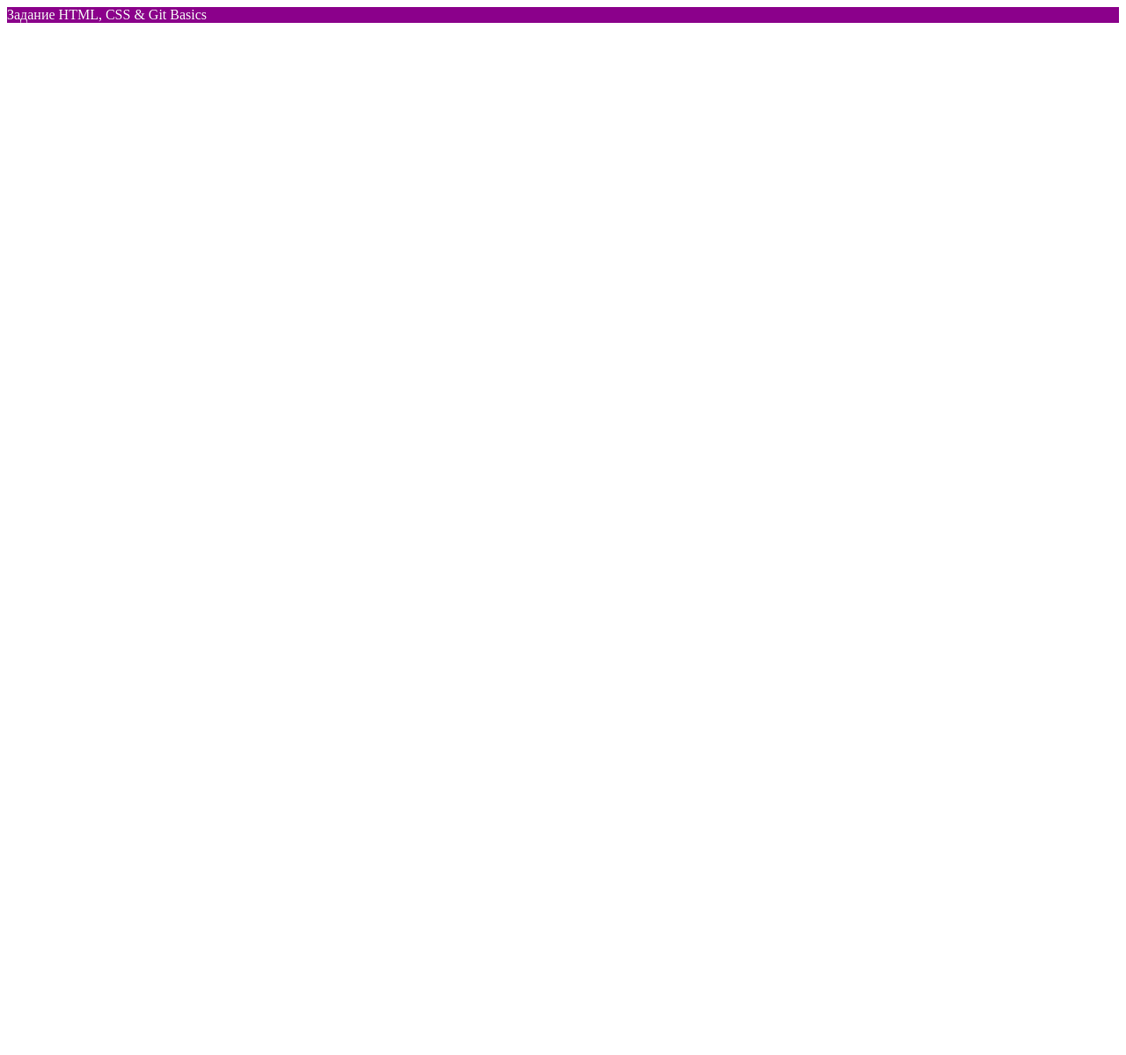
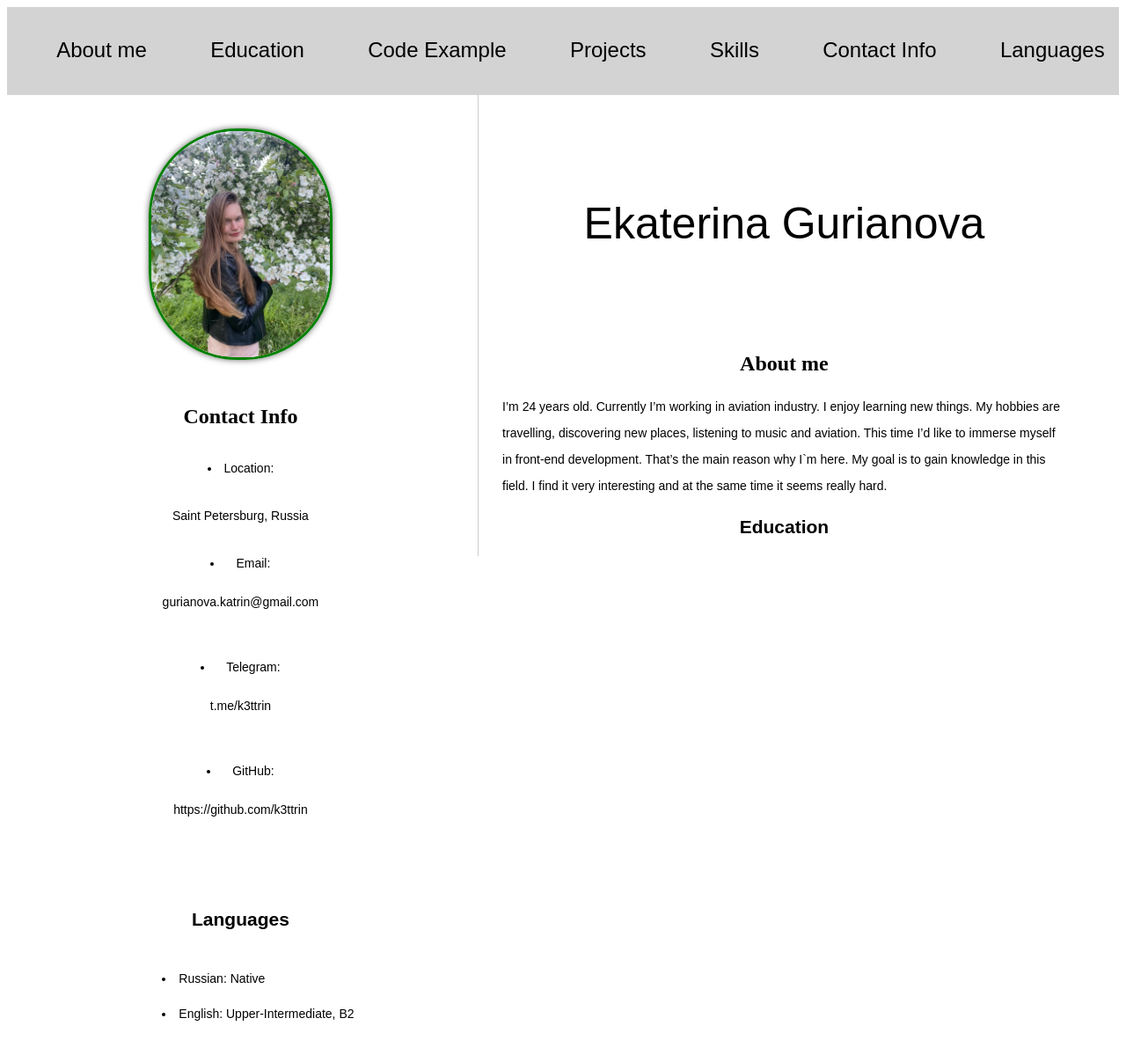
Before and after one commit to k3ttrin/rsschool-cv, a plain HTML site: page index.html in a window 1280 px wide. Shown: the whole page at 88% size. Before the commit the page ends 800 px from the top, so only its background shows below. Drawn offline with Linux system fonts and the light colour scheme.

Commit message:
feat: update html

```diff
--- a/index.html
+++ b/index.html
@@ -1,3 +1,106 @@
-<div> Задание HTML, CSS & Git Basics </div>
+<!DOCTYPE html>
+<html lang="en">
 
-<link href="style.css" type="text/css" rel="stylesheet"/>
+<head>
+    <meta charset="UTF-8">
+    <meta http-equiv="X-UA-Compatible" content="IE=edge">
+    <meta name="viewport" content="width=device-width, initial-scale=1.0">
+    <link href="cvcss.css" rel="stylesheet">
+    <title>CV RS School</title>
+</head>
+<div class="page">
+    <header>
+        <nav>
+            <div class="container">
+
+                <div class="box">
+                    <ul class='menu-list'>
+                        <li><a class='link-menu' href='#aboutme'>About me</a></li>
+                    </ul>
+                </div>
+                <div class="box">
+                    <ul class="menu-list">
+                        <li><a class='link-menu' href='#educat'>Education</a></li>
+                    </ul>
+                </div>
+                <div class="box">
+                    <ul class="menu-list">
+                        <li><a class='link-menu' href='#code'>Code Example</a></li>
+                    </ul>
+                </div>
+                <div class="box">
+                    <ul class="menu-list">
+                        <li><a class='link-menu' href='#project'>Projects</a></li>
+                    </ul>
+                </div>
+                <div class="box">
+                    <ul class="menu-list">
+                        <li><a class='link-menu' href='#skill'>Skills</a></li>
+                    </ul>
+                </div>
+
+                <div class="box">
+                    <ul class="menu-list">
+                        <li><a class='link-menu' href='#contact'>Contact Info</a></li>
+                    </ul>
+                </div>
+                <div class="box">
+                    <ul class="menu-list">
+                        <li><a class='link-menu' href='#lang'>Languages</a></li>
+                    </ul>
+                </div>
+            </div>
+
+        </nav>
+    </header>
+</div>
+
+<main>
+       <div class="left">
+        <img class='round' src='photo.jpg' alt="not loaded">
+
+        <section id='contact'>
+            <h2 class="contact"> Contact Info</h2>
+        </section>
+
+        <ul class="text">
+            <li>Location:<p class="text">Saint Petersburg, Russia </p>
+            </li>
+            <li><a class="text" href="mailto:gurianova.katrin@gmail.com"> Email: <p>gurianova.katrin@gmail.com</p></a>
+            </li>
+            <li><a class="text" href="https://t.me/k3ttrin">Telegram:<p>t.me/k3ttrin</p></a></li>
+            <li><a class="text" href="https://github.com/k3ttrin">GitHub: <p>https://github.com/k3ttrin </p></a></li>
+        </ul>
+
+
+        <section class="text" id="lang">
+            <h2> Languages</h2>
+            <div class="language">
+                <ul class="lang">
+                    <li class="lang">Russian: Native </li>
+                    <li class="lang">English: Upper-Intermediate, B2 </li>
+
+                </ul>
+            </div>
+        </section>
+    </div>
+
+    <div class="right">
+        <h1> Ekaterina Gurianova </h1>
+
+        <section id="aboutme">
+            <div class="aboutme">
+                <h2>About me</h2>
+                <div class="aboutme">
+                    <p class='txt-right'>I’m 24 years old. Currently I’m working in aviation industry. I enjoy learning
+                        new things. My hobbies are travelling, discovering new places, listening to music and aviation.
+                        This time I’d like to immerse myself in front-end development. That’s the main reason why I`m
+                        here. My goal is to gain knowledge in this field. I find it very interesting and at the same
+                        time it seems really hard. </p>
+                </div>
+                </div>
+
+        </section>
+
+        <section class="txt-right" id="educat">
+            <h2>Education</h2>
```
